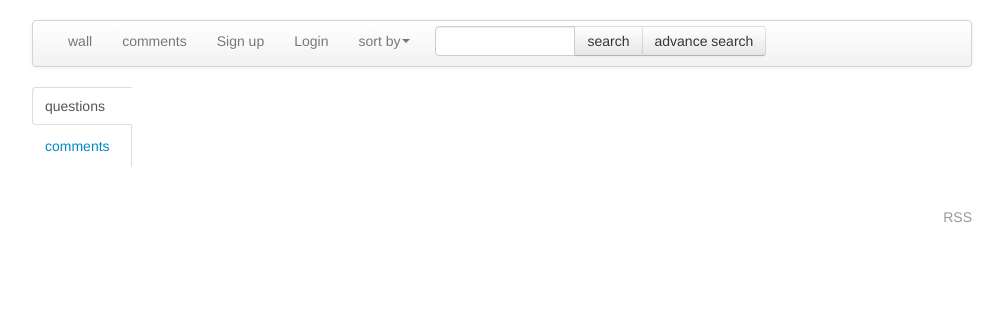
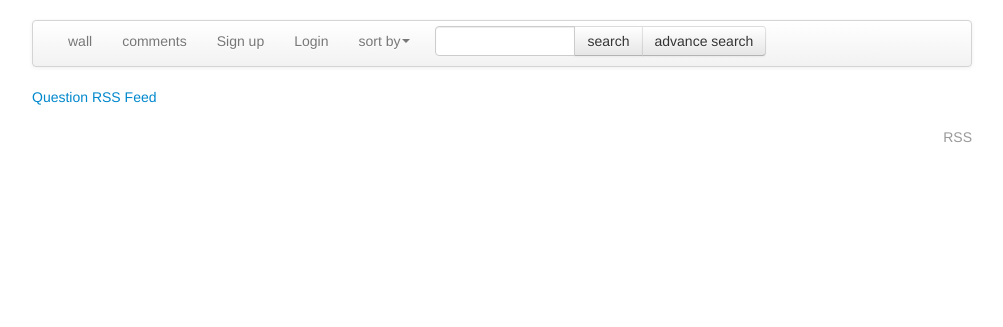
Before and after one commit to kubilayk/wall, a CodeIgniter app: page /wall/rss in a window 1280 px wide. Shown: the top 327 px of the page, without its empty margins (138-1141 px from the left). Run offline with CodeIgniter, Linux system fonts and the light colour scheme; data comes from the database, SQL or seed files in the repository.

Commit message:
UPDATE-fix question rss feed

```diff
--- a/webroot/application/controllers/rss.php
+++ b/webroot/application/controllers/rss.php
@@ -8,7 +8,7 @@ class Rss extends CI_Controller
 
           $this->load->model('entry_model');
           $this->load->model('comment_model');
-          $this->load->library('pagination');
+
           $this->load->helper('xml');
       }
 
@@ -20,18 +20,18 @@ class Rss extends CI_Controller
             $session_data = $this->session->userdata('logged_in');
             //print_r($session_data['user_id']);
             $data['username'] = $session_data['username'];
-            $config = array();
+           /* $config = array();
             $config['base_url'] = base_url() . "/home";
             $config['total_rows'] = $this->entry_model->record_count();
             $config['per_page'] = 15;
             $config['uri_segment'] = 2;
             $this->pagination->initialize($config);
-            $page = ($this->uri->segment(2)) ? $this->uri->segment(2) : 0;
+            $page = ($this->uri->segment(2)) ? $this->uri->segment(2) : 0;*/
             $data['guest'] =0;
 
 
-            $data['comment']=$this->comment_model->last_comments();
-            $data['question']=$this->entry_model->get_all_question($config['per_page'],$page);
+            //$data['comment']=$this->comment_model->last_comments();
+            //$data['question']=$this->entry_model->get_all_question($config['per_page'],$page);
             $data['page_title']="RSS";
            //print_r($data['comment']);
            $this->load->view('rss_view',$data);
@@ -53,26 +53,26 @@ class Rss extends CI_Controller
 
        function entries()
       {
-        $id_q = $this->uri->segment(3);
 
-        $data['posts']=$this->entry_model->get_id_question($id_q);
-        //print_r($data['posts']);
+
+        $data['posts']=$this->entry_model->get_question_rss();
+      // print_r($data['posts']);
         $data['encoding'] = 'utf-8';
         $data['feed_name'] = 'entries';
-        $data['feed_url'] = base_url().'entry/'.$id_q;
+        $data['feed_url'] = base_url();
         $data['page_description'] = 'wall question rss';
         $data['page_language'] = 'en-ca';
         $data['creator_email'] = '';
         //$data[''] = $this->posts_model->getRecentPosts();
         header("Content-Type: application/atom+xml");
         //print_r($data);
-        $this->load->view('question_rss', $data);
+       $this->load->view('question_rss', $data);
 
 
 
       }
 
-     function comments()
+    /* function comments()
       {
         $id_c = $this->uri->segment(3);
 
@@ -91,7 +91,7 @@ class Rss extends CI_Controller
 
 
 
-      }
+      }*/
 
 
 }
--- a/webroot/application/models/entry_model.php
+++ b/webroot/application/models/entry_model.php
@@ -456,6 +456,19 @@ public function title_edit($data)
 
 	}
 
+	public function get_question_rss()
+	{
+
+		$query = $this->db->get('question');
+
+		$questions = $query->result();
+
+
+
+		return $questions;//sonucu return ediyoruz.
+
+	}
+
 
 }
 
--- a/webroot/application/views/rss_view.php
+++ b/webroot/application/views/rss_view.php
@@ -5,43 +5,16 @@
       <?php $j=1 ?>
 
 
-
-
-               <div class="tabbable tabs-left">
-              <ul class="nav nav-tabs">
-                <li class="active"><a href="#lA" data-toggle="tab">questions</a></li>
-                <li><a href="#lB" data-toggle="tab">comments</a></li>
-
-              </ul>
-              <div class="tab-content">
-                <div class="tab-pane active" id="lA">
-                  <?php foreach($question as $quest){ ?>
-                      <div class="span1" style="text-align: left;">
-                        <?php echo $i++."."; ?>
-                      </div>
-                      <a class="overtext" href="<?php echo base_url();?>rss/entries/<?php echo $quest->question_id;?>" style="display:block;"><?php echo $quest->title;?></a>
-                  <?php } ?>
-                </div>
-                <div class="tab-pane" id="lB">
-                  <?php foreach($comment as $com){ ?>
-                  <div class="span1" style="text-align: left;">
-                        <?php echo $j++."."; ?>
-                   </div>
-
-                  <a class="overtext" href="<?php echo base_url();?>rss/comments/<?php echo $com->comment_id;?>" style="display:block;"><?php echo $com->comment ?></a>
-                  <div class="span1" style="text-align: left;">
-
-                   </div>
-                  <small>on:<?php echo $com->title;?></small></br>
-                  <?php } ?>
-                </div>
-
-            </div>
-
+           <div class="row">
+              <div class="span11" style="text-align: left;">
+              <a class="overtext" href="<?php echo base_url();?>rss/entries" style="display:block;">Question RSS Feed</a>
+              </div>
            </div>
 
 
 
 
 
+
+
 <?php include_once('footer.php'); ?>
```
